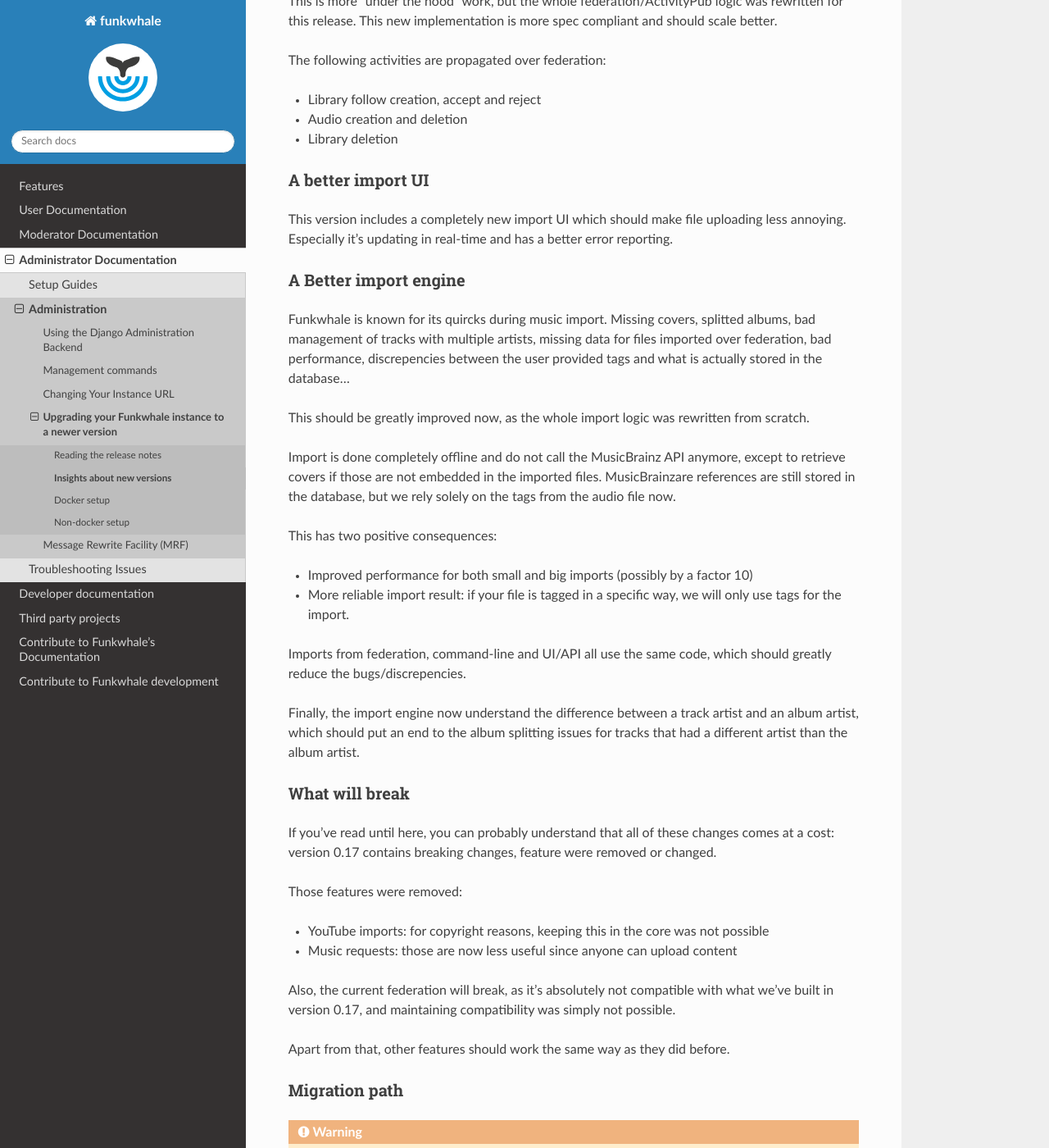
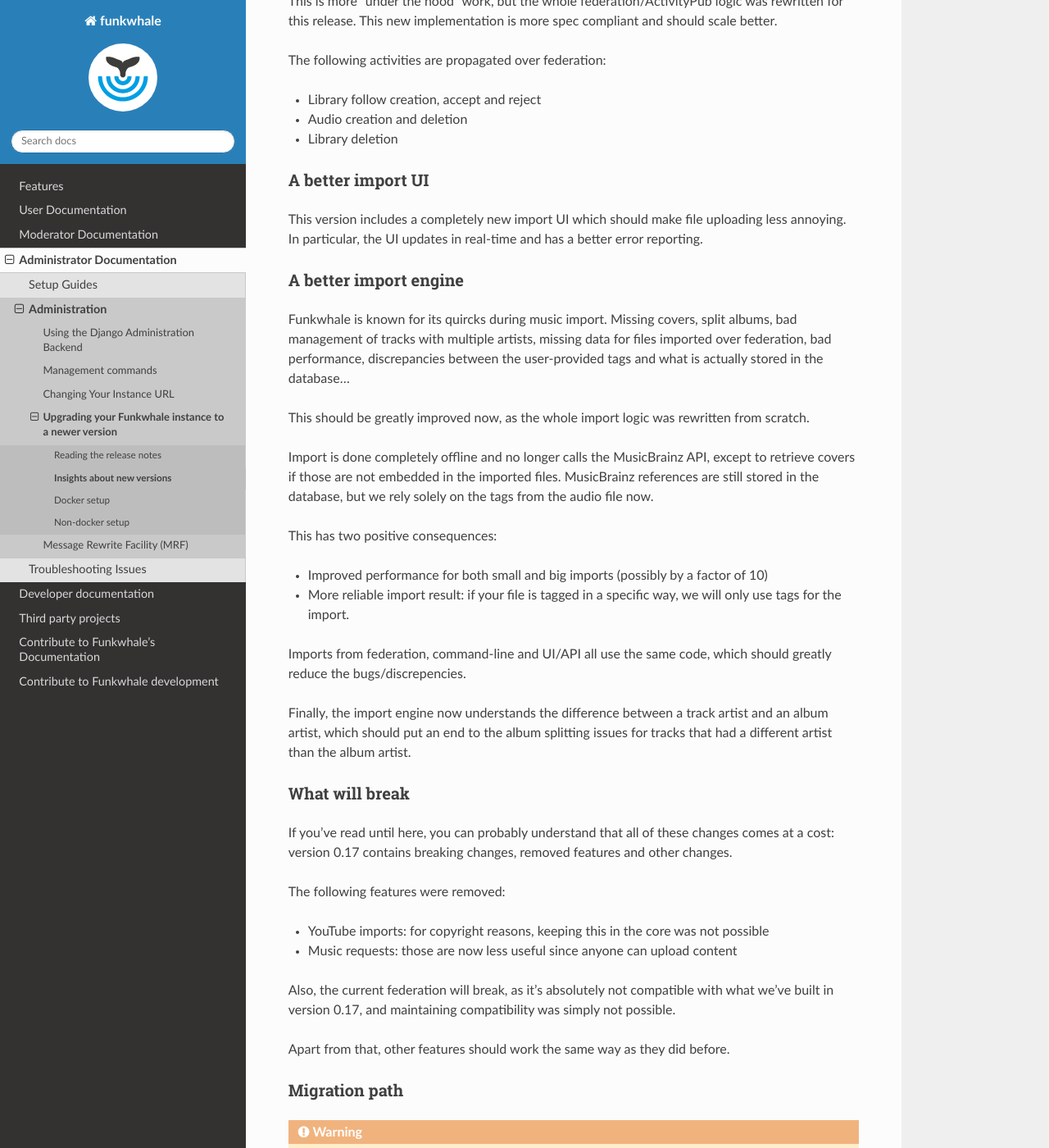
Before and after one commit to RYGhub/funkwhale, a Sphinx documentation site: the page built from docs/admin/0.17.rst, in a window 1280 px wide and 1400 px high, scrolled down 2125 px. Shown: the whole window at 82% size. Built offline with Sphinx 7.4.7 and the Read the Docs theme 2.0.0, drawn with Linux system fonts in a browser that asks for light colours; pages that are not in the unit, such as notebooks, are missing from menus; some of the changed text lies outside the part shown.

Commit message:
Minor documentation language improvements

```diff
--- a/docs/admin/0.17.rst
+++ b/docs/admin/0.17.rst
@@ -104,35 +104,35 @@
 ------------------
 
 This version includes a completely new import UI which should make
-file uploading less annoying. Especially it's updating in real-time
+file uploading less annoying. In particular, the UI updates in real-time
 and has a better error reporting.
 
-A Better import engine
+A better import engine
 ----------------------
 
 Funkwhale is known for its quircks during music import. Missing covers,
-splitted albums, bad management of tracks with multiple artists, missing
-data for files imported over federation, bad performance, discrepencies between
-the user provided tags and what is actually stored in the database...
+split albums, bad management of tracks with multiple artists, missing
+data for files imported over federation, bad performance, discrepancies between
+the user-provided tags and what is actually stored in the database...
 
 This should be greatly improved now, as the whole import logic was rewritten
 from scratch.
 
-Import is done completely offline and do not call the MusicBrainz API anymore,
+Import is done completely offline and no longer calls the MusicBrainz API,
 except to retrieve covers if those are not embedded in the imported files.
-MusicBrainzare references are still stored in the database, but we rely solely
+MusicBrainz references are still stored in the database, but we rely solely
 on the tags from the audio file now.
 
 This has two positive consequences:
 
-- Improved performance for both small and big imports (possibly by a factor 10)
+- Improved performance for both small and big imports (possibly by a factor of 10)
 - More reliable import result: if your file is tagged in a specific way, we will only
   use tags for the import.
 
 Imports from federation, command-line and UI/API all use the same code,
 which should greatly reduce the bugs/discrepencies.
 
-Finally, the import engine now understand the difference between a track artist
+Finally, the import engine now understands the difference between a track artist
 and an album artist, which should put an end to the album splitting issues
 for tracks that had a different artist than the album artist.
 
@@ -140,10 +140,10 @@
 ---------------
 
 If you've read until here, you can probably understand that all of these changes
-comes at a cost: version 0.17 contains breaking changes, feature were removed
-or changed.
+comes at a cost: version 0.17 contains breaking changes, removed features and other
+changes.
 
-Those features were removed:
+The following features were removed:
 
 - YouTube imports: for copyright reasons, keeping this in the core was not possible
 - Music requests: those are now less useful since anyone can upload content
```
Also changed, not shown: other parts of docs/admin/0.17.rst (+7 -7 lines), docs/installation/index.rst (+8 -8 lines).
